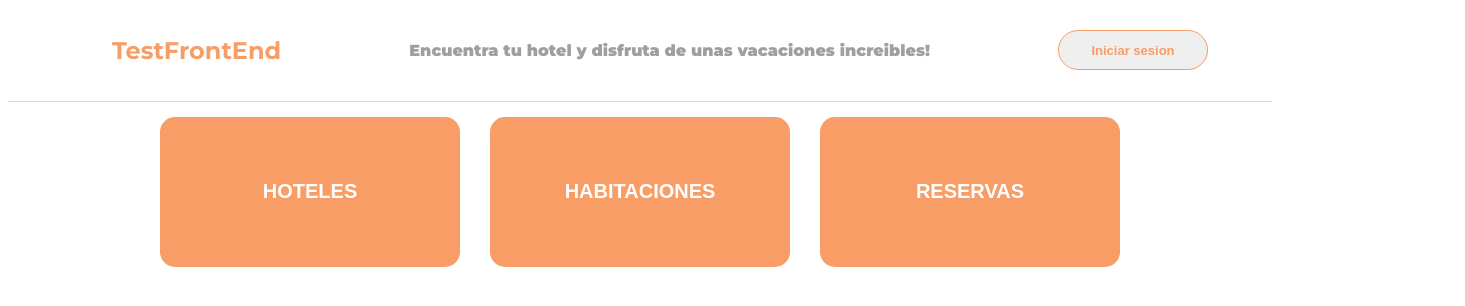
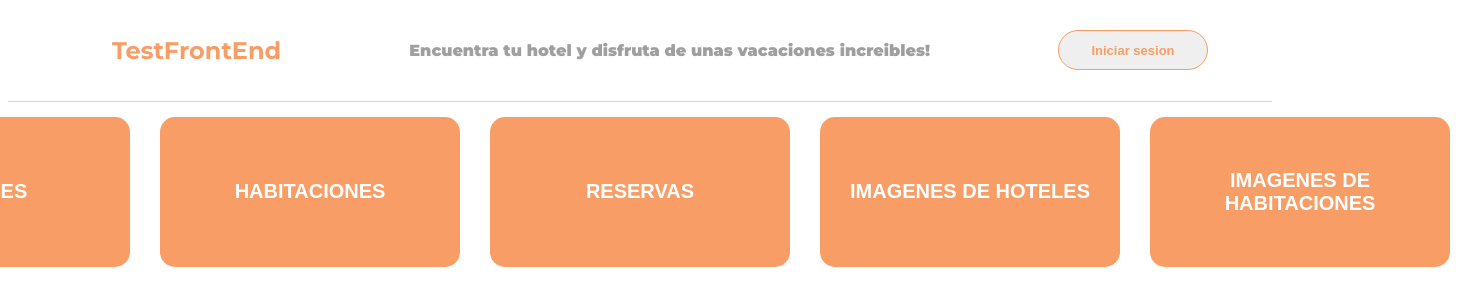
Before and after one commit to Omazing51/test-frontend, an Angular app: page /options in a window 1280 px wide. Shown: the top 306 px of the page, 1465 px wide, since content can reach past the window. Built offline with nearby package versions, Linux system fonts and the light colour scheme.

Commit message:
Add options hotelimage and roomimage

```diff
--- a/src/app/components/hotel/hotel.component.html
+++ b/src/app/components/hotel/hotel.component.html
@@ -27,7 +27,7 @@
                 <td>{{h.hotelStatus.statusDescription}}</td>
                 <td class="buttons">
                     <div><button class="edit"><img src="./../../../assets/ed.svg" alt=""></button></div>
-                    <div><button class="details"><img src="./../../../assets/de.svg" alt=""></button></div>
+                    <!-- <div><button class="details"><img src="./../../../assets/de.svg" alt=""></button></div> -->
                 </td>
             </tbody>
         </table>
--- a/src/app/components/options/options.component.html
+++ b/src/app/components/options/options.component.html
@@ -12,5 +12,11 @@
         <div class="tres">
             <button><h2>RESERVAS</h2></button>
         </div>
+        <div class="cuatro">
+            <button><h2>IMAGENES DE HOTELES</h2></button>
+        </div>
+        <div class="cinco">
+            <button><h2>IMAGENES DE HABITACIONES</h2></button>
+        </div>
     </div>
 </div>
```
